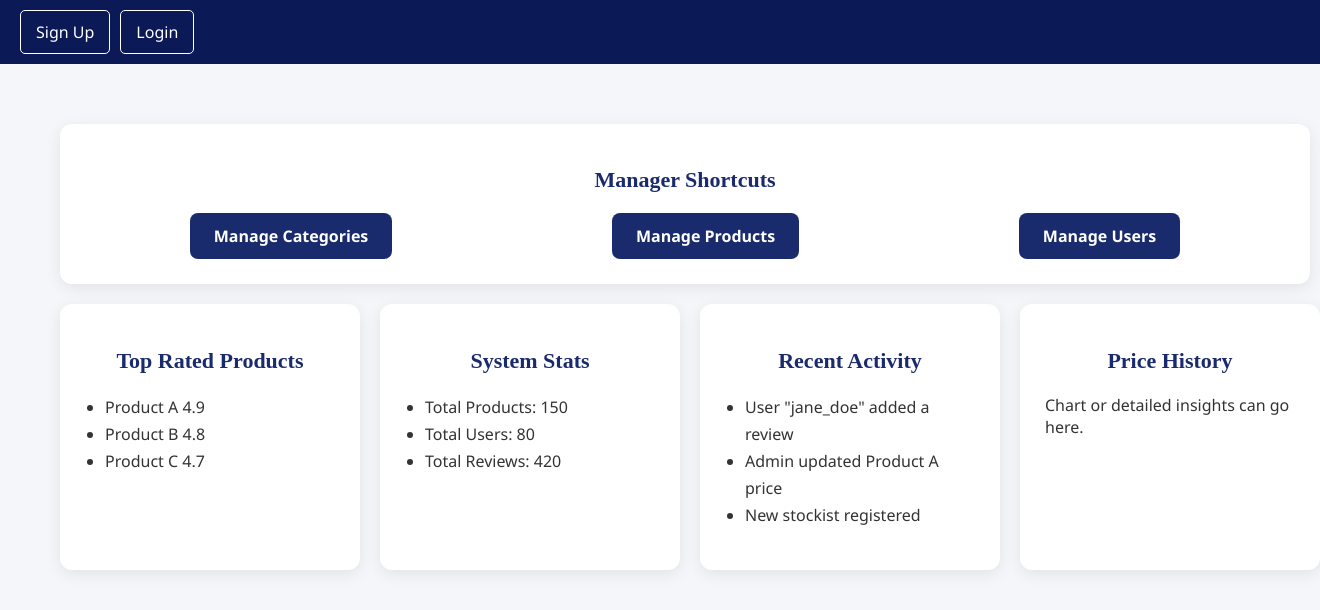
After one commit to RyanlLiao/The-Superkeys, a PHP site: page /dashboard.php in a window 1320 px wide. The commit adds this page. Shown: the top 610 px of the page. Run offline with PHP 8.4, Linux system fonts and the light colour scheme.

Commit message:
dashboard and header stuffies

```diff
--- /dev/null
+++ b/css/dashboard.css
@@ -0,0 +1,108 @@
+body {
+    font-family: 'Segoe UI', sans-serif;
+    background-color: #f4f6f9;
+    margin: 0;
+    padding: 0;
+    color: #333;
+}
+
+.dashboard-container {
+    max-width: 1200px;
+    margin: 40px auto;
+    padding: 20px;
+    display: flex;
+    flex-direction: column;
+    gap: 20px;
+}
+
+.full-width {
+    width: 100%;
+}
+
+/* .dashboard-content {
+    display: flex;
+    gap: 20px;
+    flex-wrap: wrap;
+} */
+
+.dashboard-content {
+    display: flex;
+    gap: 20px;
+    flex-wrap: nowrap; /* prevent wrapping to new line */
+    justify-content: space-between;
+}
+
+.dashboard-content .card {
+    flex: 1 1 0;
+    min-width: 250px;
+}
+
+.card {
+    background-color: #ffffff;
+    border-radius: 12px;
+    padding: 25px;
+    box-shadow: 0 4px 16px rgba(0, 0, 0, 0.08);
+    transition: transform 0.2s ease, box-shadow 0.2s ease;
+}
+
+.card:hover {
+    transform: translateY(-4px);
+    box-shadow: 0 6px 20px rgba(0, 0, 0, 0.12);
+}
+
+.card h2 {
+    font-family: 'Lora', serif;
+    font-size: 22px;
+    color: #1a2b6d;
+    text-align: center;
+    margin-bottom: 20px;
+}
+
+.card ul {
+    padding-left: 20px;
+    line-height: 1.7;
+}
+
+.shortcut-buttons {
+    display: flex;
+    justify-content: space-around;
+    flex-wrap: wrap;
+    gap: 10px;
+}
+
+.btn {
+    display: inline-block;
+    padding: 12px 24px;
+    background-color: #1a2b6d;
+    color: #ffffff;
+    font-weight: 600;
+    text-decoration: none;
+    border-radius: 8px;
+    transition: background-color 0.3s ease, transform 0.2s ease;
+    text-align: center;
+}
+
+.btn:hover {
+    background-color: #0d1a4a;
+    transform: translateY(-2px);
+}
+
+@media screen and (max-width: 768px) {
+    .dashboard-content {
+        flex-direction: column;
+    }
+
+    .dashboard-left,
+    .dashboard-right {
+        flex: 1 1 100%;
+    }
+
+    .shortcut-buttons {
+        flex-direction: column;
+        align-items: center;
+    }
+
+    .btn {
+        width: 80%;
+    }
+}
--- /dev/null
+++ b/css/header.css
@@ -0,0 +1,29 @@
+    .navbar {
+    background-color: #0B1957;
+    display: flex;
+    justify-content: space-between;
+    align-items: center;
+    padding: 10px 20px;
+    flex-wrap: wrap;
+}
+
+.navbar ul {
+    list-style-type: none;
+    display: flex;
+    gap: 10px;
+    padding: 0;
+    margin: 0;
+}
+
+.navbar li a {
+    color: white;
+    text-decoration: none;
+    padding: 10px 15px;
+    border: 1px solid white;
+    border-radius: 5px;
+    display: block;
+}
+
+.navbar li a:hover {
+    background-color: black;
+}
--- /dev/null
+++ b/dashboard.php
@@ -0,0 +1,65 @@
+<?php
+// session_start();
+// if (!isset($_SESSION['role']) || $_SESSION['role'] !== 'manager') {
+//     header("Location: login.php");
+//     exit();
+// }
+?>
+
+<!DOCTYPE html>
+<html lang="en">
+<head>
+    <meta charset="UTF-8">
+    <title>Manager Dashboard</title>
+    <link rel="stylesheet" href="css/dashboard.css">
+</head>
+<body>
+
+<?php include 'header.php'; ?>
+
+<div class="dashboard-container">
+    <div class="card full-width">
+        <h2>Manager Shortcuts</h2>
+        <div class="shortcut-buttons">
+            <a href="manageCategories.php" class="btn">Manage Categories</a>
+            <a href="manageProducts.php" class="btn">Manage Products</a>
+            <a href="manageUsers.php" class="btn">Manage Users</a>
+        </div>
+    </div>
+
+<div class="dashboard-content">
+    <div class="card">
+        <h2>Top Rated Products</h2>
+        <ul>
+            <li>Product A 4.9</li>
+            <li>Product B 4.8</li>
+            <li>Product C 4.7</li>
+        </ul>
+    </div>
+
+    <div class="card">
+        <h2>System Stats</h2>
+        <ul>
+            <li>Total Products: 150</li>
+            <li>Total Users: 80</li>
+            <li>Total Reviews: 420</li>
+        </ul>
+    </div>
+
+    <div class="card">
+        <h2>Recent Activity</h2>
+        <ul>
+            <li>User "jane_doe" added a review</li>
+            <li>Admin updated Product A price</li>
+            <li>New stockist registered</li>
+        </ul>
+    </div>
+
+    <div class="card">
+        <h2>Price History</h2>
+        <p>Chart or detailed insights can go here.</p>
+    </div>
+</div>
+
+</body>
+</html>
--- a/header.php
+++ b/header.php
@@ -1,42 +1,10 @@
+<link rel="stylesheet" href="css/header.css">
 
 <nav class="navbar">
     <ul>
         <li><a href="signup.php">Sign Up</a></li>
         <li><a href="login.php">Login</a></li>
-
     </ul>
 </nav>
 
 <!-- <hr> -->
-
-<style>
-    .navbar {
-    background-color: #0B1957;
-    display: flex;
-    justify-content: space-between;
-    align-items: center;
-    padding: 10px 20px;
-    flex-wrap: wrap;
-}
-
-.navbar ul {
-    list-style-type: none;
-    display: flex;
-    gap: 10px;
-    padding: 0;
-    margin: 0;
-}
-
-.navbar li a {
-    color: white;
-    text-decoration: none;
-    padding: 10px 15px;
-    border: 1px solid white;
-    border-radius: 5px;
-    display: block;
-}
-
-.navbar li a:hover {
-    background-color: black;
-}
-</style>
```
